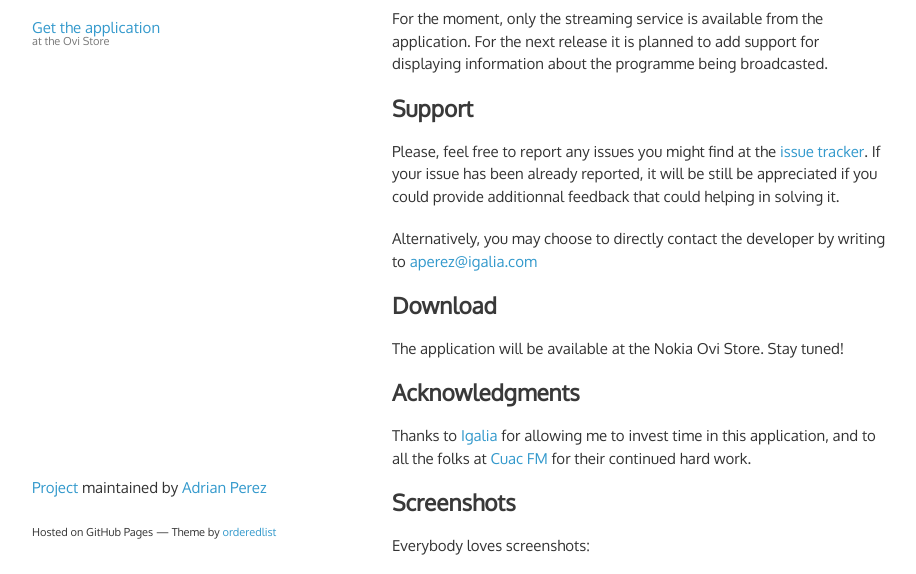
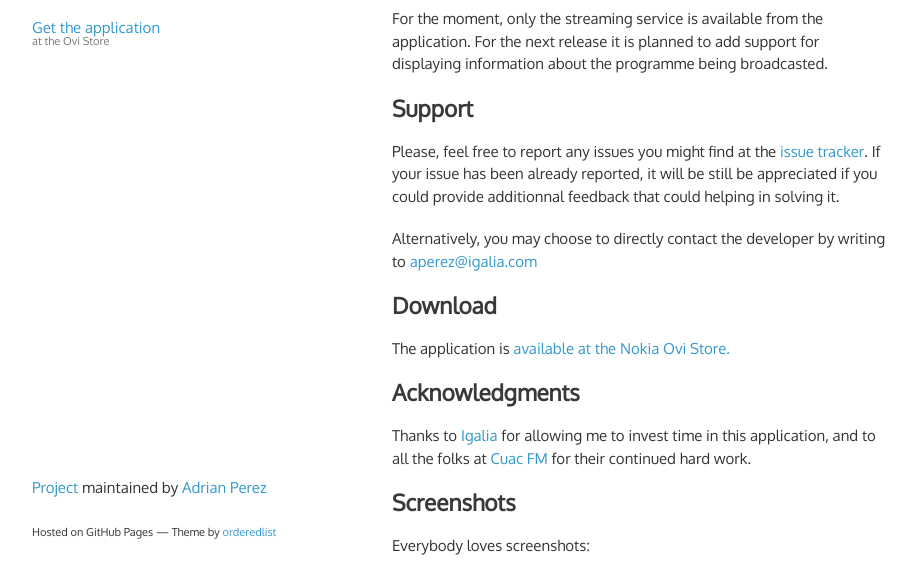
Before and after one commit to aperezdc/cuacfmeego, a plain HTML site: page index.html in a window 1280 px wide. Shown: the part 188-762 px from the top of the page, without its empty margins (178-1094 px from the left). Drawn offline with Linux system fonts and the light colour scheme.

Commit message:
Add link to Ovi Store in main body text

```diff
--- a/index.html
+++ b/index.html
@@ -55,8 +55,8 @@
 
 				<h2>Download</h2>
 
-				<p>The application will be available at the Nokia Ovi Store.
-					Stay tuned!</p>
+				<p>The application is <a href="http://store.ovi.com/content/273753">
+					available at the Nokia Ovi Store.</a>
 
 				<h2>Acknowledgments</h2>
 				<p>Thanks to <a href="http://igalia.com">Igalia</a> for allowing
```
